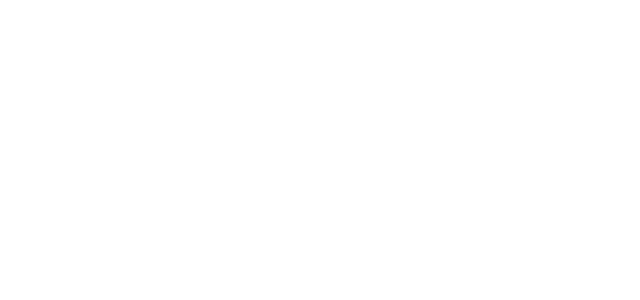
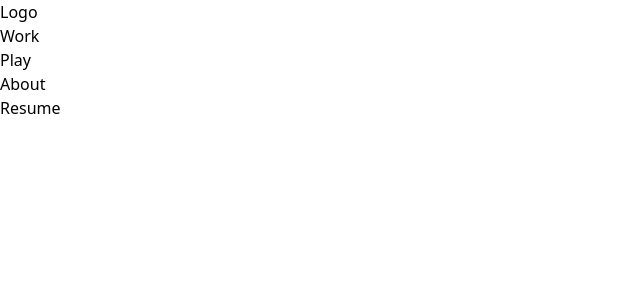
Before and after one commit to rchen0714/design-portfolio, a Next.js app: page / in a window 1280 px wide. Shown: the top 300 px of the page, without its empty margins (0-640 px from the left). Built offline with nearby package versions, Linux system fonts and the light colour scheme.

Commit message:
updated all the tsx files to properly navigate to its proper page

```diff
--- a/src/app/about/page.tsx
+++ b/src/app/about/page.tsx
@@ -0,0 +1,7 @@
+export default function AboutPage() {
+  return (
+    <main>
+      <h1>About</h1>
+    </main>
+  );
+}
--- a/src/app/layout.tsx
+++ b/src/app/layout.tsx
@@ -1,3 +1,4 @@
+import Navbar from "@/components/navbar";
 import "./globals.css";
 
 
@@ -11,6 +12,7 @@ export default function RootLayout({
       lang="en"
     >
       <body>
+        <Navbar />
         {children}
       </body>
     </html>
--- a/src/app/play/page.tsx
+++ b/src/app/play/page.tsx
@@ -0,0 +1,7 @@
+export default function PlayPage() {
+  return (
+    <main>
+      <h1>Play</h1>
+    </main>
+  );
+}
--- a/src/app/resume/page.tsx
+++ b/src/app/resume/page.tsx
@@ -0,0 +1,10 @@
+export default function ResumePage() {
+  return (
+    <main>
+      <h1>Resume</h1>
+      <a href="/resume.pdf" target="_blank" rel="noopener noreferrer">
+        Open resume PDF
+      </a>
+    </main>
+  );
+}
--- /dev/null
+++ b/src/app/work/page.tsx
@@ -0,0 +1,7 @@
+export default function WorkPage() {
+  return (
+    <main>
+      <h1>Work</h1>
+    </main>
+  );
+}
--- a/src/components/navbar.tsx
+++ b/src/components/navbar.tsx
@@ -0,0 +1,36 @@
+import Link from "next/link";
+
+export default function Navbar() {
+  return (
+    <header>
+      <nav>
+        <Link href="/" title="Go to homepage">
+          Logo
+        </Link>
+
+        <ul>
+          <li>
+            <Link href="/work" title="Go to work page">
+              Work
+            </Link>
+          </li>
+          <li>
+            <Link href="/play" title="Go to play page">
+              Play
+            </Link>
+          </li>
+          <li>
+            <Link href="/about" title="Go to about page">
+              About
+            </Link>
+          </li>
+          <li>
+            <a href="/resume.pdf" target="_blank" rel="noopener noreferrer">
+              Resume
+            </a>
+          </li>
+        </ul>
+      </nav>
+    </header>
+  );
+}
```
Also changed, not shown: 1 other file (tests, documents, lock files or other folders).
